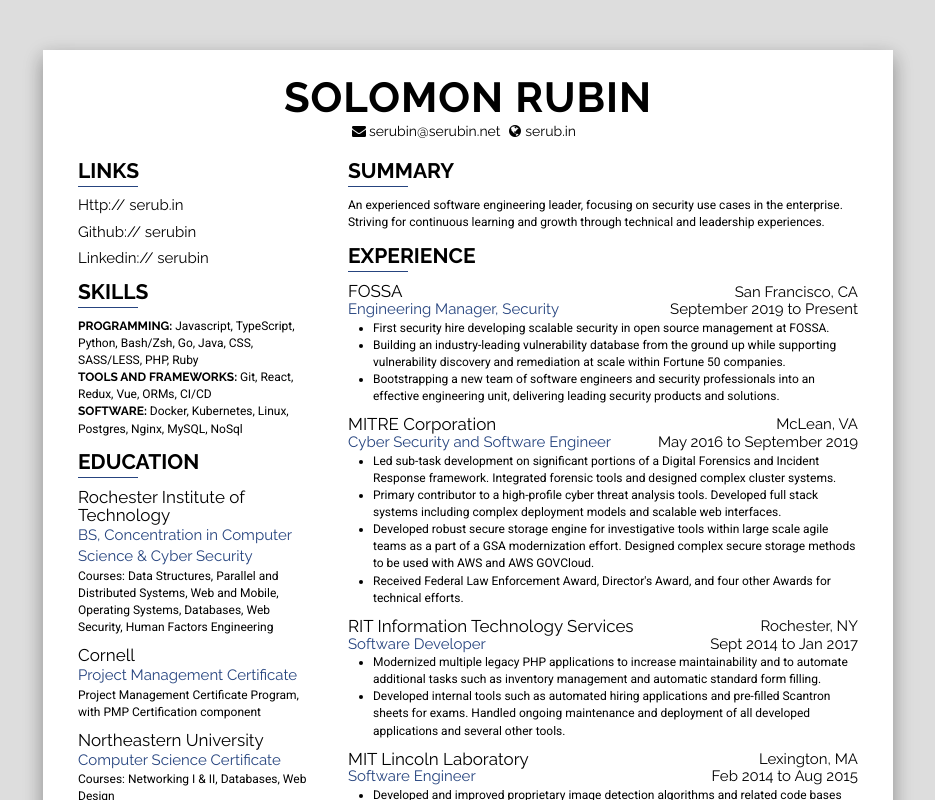
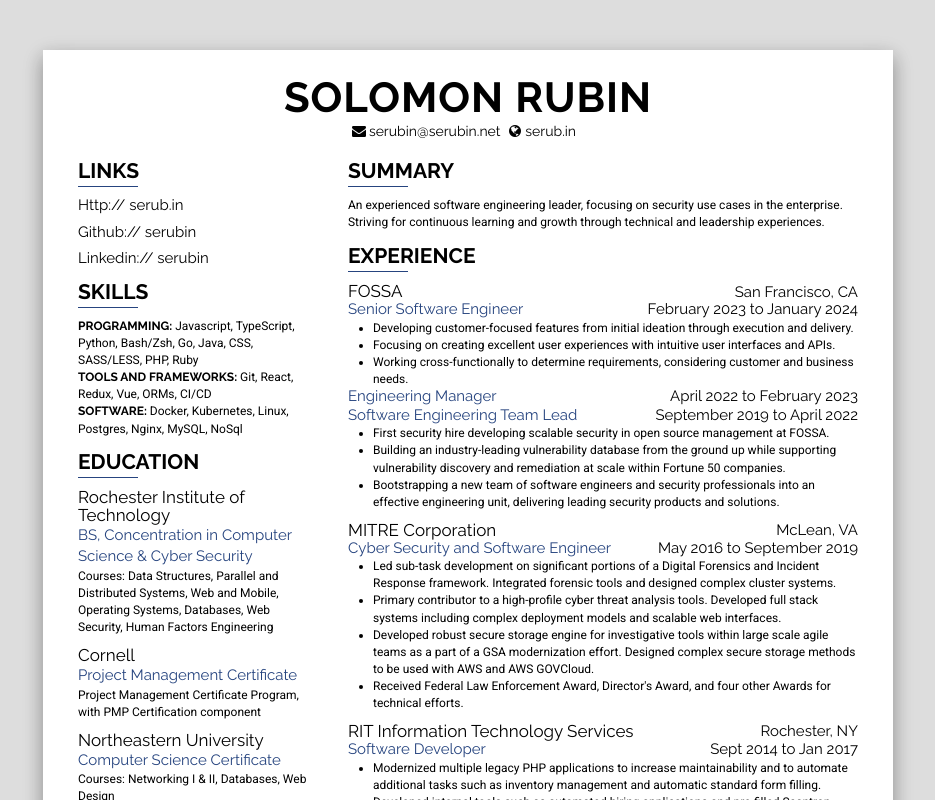
Before and after one commit to Serubin/Resume, a Next.js app: page / in a window 1280 px wide. Shown: the top 800 px of the page, without its empty margins (172-1107 px from the left). Built offline with nearby package versions, Linux system fonts and the light colour scheme.

Commit message:
Update experiences

```diff
--- a/components/ResumeExperience.tsx
+++ b/components/ResumeExperience.tsx
@@ -55,7 +55,7 @@
                   </table>
                   <div className="font-secondary content-paragraph description ng-pristine ng-untouched ng-valid ng-isolate-scope" style={{ fontSize: '12px' }}>
                     <ul>
-                      {position.desc.map((line: string, idx: number) => <li key={idx}> {line} </li>)}
+                      {position.desc?.map((line: string, idx: number) => <li key={idx}> {line} </li>)}
                     </ul>
                   </div>
                 </>
--- a/data/resume.yml
+++ b/data/resume.yml
@@ -53,9 +53,19 @@
       - company: "FOSSA"
         location: "San Francisco, CA"
         positions:
-          - title: "Engineering Manager, Security"
+          - title: "Senior Software Engineer"
+            start: "February 2023"
+            end: "January 2024"
+            desc:
+              - "Developing customer-focused features from initial ideation through execution and delivery."
+              - "Focusing on creating excellent user experiences with intuitive user interfaces and APIs."
+              - "Working cross-functionally to determine requirements, considering customer and business needs."
+          - title: "Engineering Manager"
+            start: "April 2022"
+            end: "February 2023"
+          - title: "Software Engineering Team Lead"
             start: "September 2019"
-            end: "Present"
+            end: "April 2022"
             desc:
               - "First security hire developing scalable security in open source management at FOSSA."
               - "Building an industry-leading vulnerability database from the ground up while supporting vulnerability discovery and remediation at scale within Fortune 50 companies."
```
